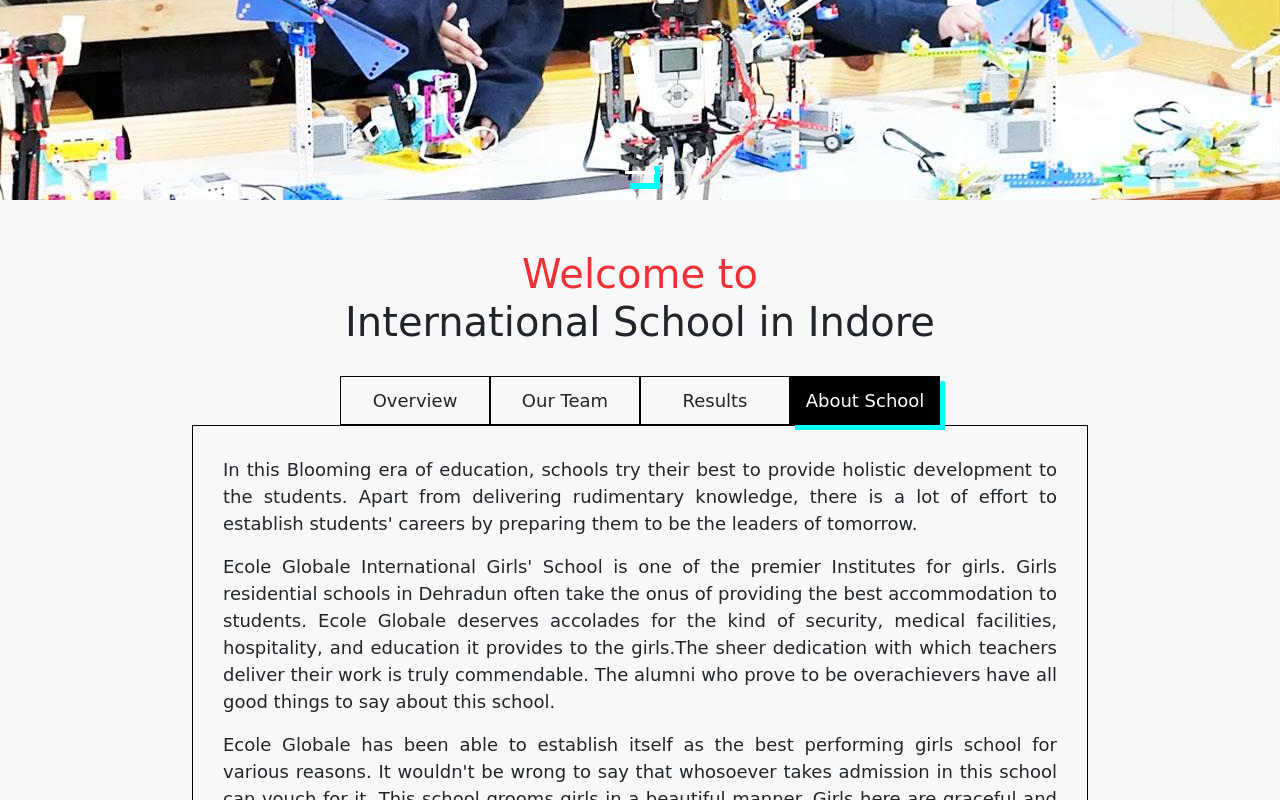
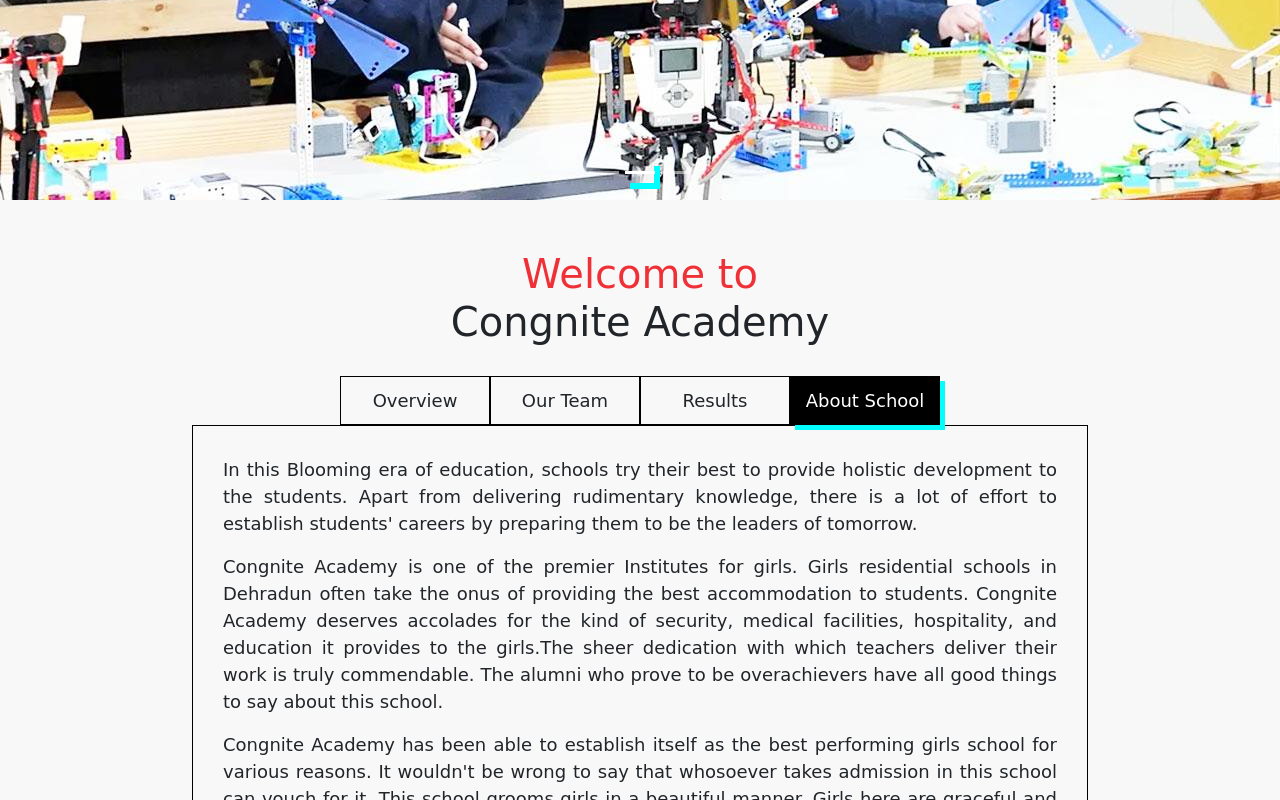
Before and after one commit to niketh457/DBMS, a plain HTML site: page index.html in a window 1280 px wide. Both pictures are taken after a click on the element "About School". Shown: the part 520-1320 px from the top of the page. Drawn offline with nearby package versions, Linux system fonts and the light colour scheme.

Commit message:
Changed School Name

```diff
--- a/index.html
+++ b/index.html
@@ -42,7 +42,7 @@
         <nav class="navigation">
             <div class="img">
                 <img src="" alt="OOPS!">
-                <h3>International School</h3>
+                <h3 class="School Name" >Congnite Academy</h3>
             </div>
             <div class="content">
                 <ul class="list">
@@ -59,7 +59,7 @@
         </nav>
 
         <div class="content">
-            <h1><span>Welcome to</span><br/> International School in Indore</h1>
+            <h1><span>Welcome to</span><br/>Congnite Academy</h1>
             <div class="hover">
               <span>
                 <div class="active" id="ovebtn">Overview</div>
@@ -69,9 +69,9 @@
               </span>
               <div id="overview">
                 <p>In the thriving age of girls boarding schools,
-                   Ecole Globale has manifested itself as the best girls boarding school in Dehradun, as well as in India. Located in the magnificent valley of Dehradun, the abundant and world-class campus of the school depicts
+                   Congnite Academy has manifested itself as the best girls boarding school in Dehradun, as well as in Indore. Located in the magnificent valley of Dehradun, the abundant and world-class campus of the school depicts
                     our efforts in creating a supreme learning environment for young girls.</p>
-                <p>Ecole Globale International Girls' School is furnished with all the latest technologies and amenities. We strive to improve women's representation and mold young girls into strong ladies with excellent leadership qualities. The girls here are prepared to master the art of professionalism and to host a cool house party. We believe in the amalgamation of distinct cultures and backgrounds.</p>
+                <p>Congnite Academy is furnished with all the latest technologies and amenities. We strive to improve women's representation and mold young girls into strong ladies with excellent leadership qualities. The girls here are prepared to master the art of professionalism and to host a cool house party. We believe in the amalgamation of distinct cultures and backgrounds.</p>
                 <p>With girls from all over the country, we have made a diverse atmosphere where students are a part of the mature, smart, and intelligent community of women. The profoundly experienced faculty are the masters of their respective subjects and are always keen to provide knowledge (apart from educational lessons). They dedicatedly assist the girls in becoming ready to lead a victorious life in their preferred career areas and shine in their personal lives.</p>
               </div>
               <div id="OurTeam">
@@ -82,8 +82,8 @@
               </div>
               <div id="AboutSchool">
                 <p>In this Blooming era of education, schools try their best to provide holistic development to the students. Apart from delivering rudimentary knowledge, there is a lot of effort to establish students' careers by preparing them to be the leaders of tomorrow.</p>
-                <p>Ecole Globale International Girls' School is one of the premier Institutes for girls. Girls residential schools in Dehradun often take the onus of providing the best accommodation to students. Ecole Globale deserves accolades for the kind of security, medical facilities, hospitality, and education it provides to the girls.The sheer dedication with which teachers deliver their work is truly commendable. The alumni who prove to be overachievers have all good things to say about this school.</p>
-                <p>Ecole Globale has been able to establish itself as the best performing girls school for various reasons. It wouldn't be wrong to say that whosoever takes admission in this school can vouch for it. This school grooms girls in a beautiful manner. Girls here are graceful and confident. Etiquettes don't mean looking down upon others or being a snob; it includes qualities like having empathy and a humble attitude.</p>
+                <p>Congnite Academy is one of the premier Institutes for girls. Girls residential schools in Dehradun often take the onus of providing the best accommodation to students. Congnite Academy deserves accolades for the kind of security, medical facilities, hospitality, and education it provides to the girls.The sheer dedication with which teachers deliver their work is truly commendable. The alumni who prove to be overachievers have all good things to say about this school.</p>
+                <p>Congnite Academy has been able to establish itself as the best performing girls school for various reasons. It wouldn't be wrong to say that whosoever takes admission in this school can vouch for it. This school grooms girls in a beautiful manner. Girls here are graceful and confident. Etiquette's don't mean looking down upon others or being a snob; it includes qualities like having empathy and a humble attitude.</p>
                 <p>Girls are taught to be grounded and to respond nicely. Today, we live in an era, where character defines us. People will only collaborate with the ones who conduct themselves gracefully. Ecole Globale, besides providing excellent infrastructure and education, helps girls know the Importance of moral values. The school follows ethics like training teachers to be kind towards children. Rowdy behaviour or foul language is unacceptable. This is the reason why students are so articulate and speak fluently.</p>
               </div>
             </div>
@@ -101,8 +101,8 @@
               <div id="collapseOne" class="accordion-collapse collapse" data-bs-parent="#accordionExample">
                 <div class="accordion-body">
                   <p>
-                    A1. The most Popular girls boarding school in Dehradun is the Ecole Globale International
-                    Girls’ School and is ranked number 2 in the category of girls’ boarding schools all over
+                    A1. The most Popular girls boarding school in Dehradun is the Congnite Academy
+                      and is ranked number 2 in the category of girls’ boarding schools all over
                     India. This international girls school in India offers education to students from class IV
                     to class XII.
                 </p>
@@ -112,13 +112,13 @@
             <div class="accordion-item">
               <h2 class="accordion-header">
                 <button class="accordion-button collapsed" type="button" data-bs-toggle="collapse" data-bs-target="#collapseTwo" aria-expanded="false" aria-controls="collapseTwo">
-                  Q2. What makes Ecole Globale the best Boarding in Dehradun?
+                  Q2. What makes Congnite Academy the best Boarding in Dehradun?
                 </button>
               </h2>
               <div id="collapseTwo" class="accordion-collapse collapse" data-bs-parent="#accordionExample">
                 <div class="accordion-body">
                   <p>
-                    A2. Ecole Globale Girls school in Dehradun follows a holistic approach to education that
+                    A2. Congnite Academy in Dehradun follows a holistic approach to education that
                     focuses on all aspects of a student's growth and development, including their physical,
                     emotional, social and intellectual needs. It was even voted No. 6 in India in the Education
                     World Magazine's 'Peer and Parent Surveys.'
@@ -137,7 +137,7 @@
                   <p>
                     A3. The facilities provided in this top international girls school in India range from World
                     class infrastructure, Digital classroom, Olympic standard Pool, Massive shooting range,Fully
-                    equipped libraryt, Customized sports facilities, Tennis Court, Horse riding, Badminton cour,
+                    equipped library, Customized sports facilities, Tennis Court, Horse riding, Badminton cour,
                     Basketball court and Professional Photography training.
                 </p>
                 </div>
@@ -146,14 +146,14 @@
             <div class="accordion-item">
               <h2 class="accordion-header">
                 <button class="accordion-button collapsed" type="button" data-bs-toggle="collapse" data-bs-target="#collapseFour" aria-expanded="false" aria-controls="collapseFour">
-                  Q4. What is the curriculum followed in Ecole Globale International Boarding School,
+                  Q4. What is the curriculum followed in Congnite Academy,
                   Dehradun?
                 </button>
               </h2>
               <div id="collapseFour" class="accordion-collapse collapse" data-bs-parent="#accordionExample">
                 <div class="accordion-body">
                   <p>
-                    A4. Ecole Globale International Boarding School, offers two types of curriculum. The
+                    A4. Congnite Academy, offers two types of curriculum. The
                     students can choose between the Central Board of Secondary Education (CBSE) and Cambridge
                     International Education (CIE).
                   </p>
@@ -164,7 +164,7 @@
             <div class="accordion-item">
               <h2 class="accordion-header">
                 <button class="accordion-button collapsed" type="button" data-bs-toggle="collapse" data-bs-target="#collapseFive" aria-expanded="false" aria-controls="collapseFive">
-                  Q5. What is the fee structure in Ecole Globale International Girls Boarding School?
+                  Q5. What is the fee structure in Congnite Academy?
                 </button>
               </h2>
               <div id="collapseFive" class="accordion-collapse collapse" data-bs-parent="#accordionExample">
@@ -196,15 +196,15 @@
           <div class="parent">
             <!-- Parent -->
             <h4>Apurv Neema</h4>
-            <p>“Indore International School is a wonderful school nurturing a child and focusing not only on academic and extra-curricular activities but also on ethical values, social well behaviour, physical and intellectual development. ”</p>
+            <p>“Congnite Academy is a wonderful school nurturing a child and focusing not only on academic and extra-curricular activities but also on ethical values, social well behaviour, physical and intellectual development. ”</p>
           </div>
         </div>
 
         <div class="foot">
           <div class="foot-school">
             <img src="" alt="OOPS!">
-            <h3>Izaki International School</h3>
-            <p>36 Kumahar Khadi, Kila Maidan Road, Khasgi Ka Bagicha, Indore(M.P) 452015</p>
+            <h3 class="School Name">Congnite Academy</h3>
+            <p>36 Kumahar Khadi, Kila Maidan Road, Khasgi Ka Bagicha, Dehradun 452015</p>
             <p>Phone : 0731-2424222</p>
             <p>Email : izakischool@gmail.com</p>
           </div>
@@ -212,7 +212,7 @@
           <div class="foot-links">
             <ul>
               <li><h4 style="margin-bottom: 30px;">Important Links</h4></li>
-              <li><a href="#">Izaki International School</a></li>
+              <li><a href="#">Congnite Academy</a></li>
               <li><a href="#">Pre-Primary</a></li>
               <li><a href="#">Gallery</a></li>
               <li><a href="#">Contact</a></li>
```
